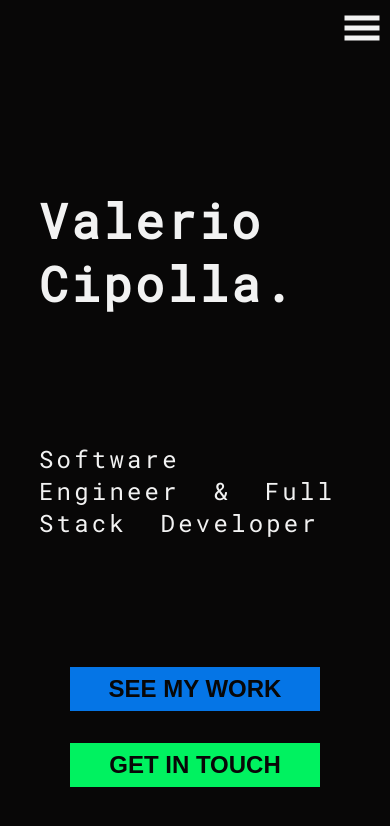
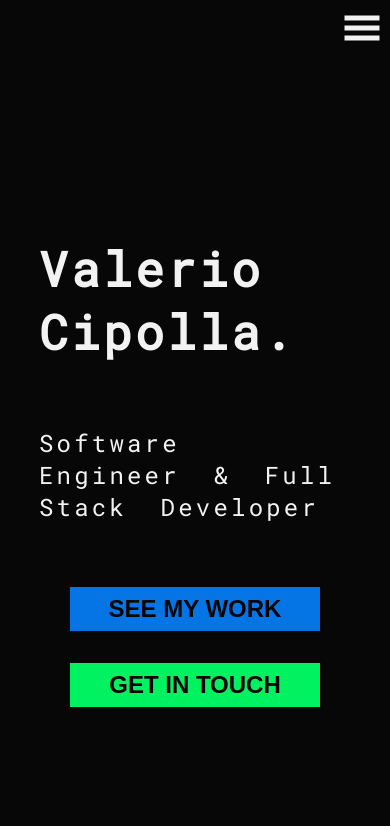
Before and after one commit to ValerioCipolla/portfolio, a Next.js app: page / in a window 390 px wide. Shown: the top 826 px of the page. Built offline with nearby package versions, Linux system fonts and the light colour scheme.

Commit message:
fixed flex gap

```diff
--- a/styles/index.module.css
+++ b/styles/index.module.css
@@ -34,7 +34,7 @@
   .welcome {
     width: 80%;
     height: 100vh;
-    gap: 8rem;
+    gap: 4rem;
   }
 
   .welcome h1,
@@ -44,7 +44,6 @@
 
   .welcome h1 {
     font-size: 3rem;
-    margin-top: 2rem;
   }
   .welcome h2 {
     font-size: 1.5rem;
```
